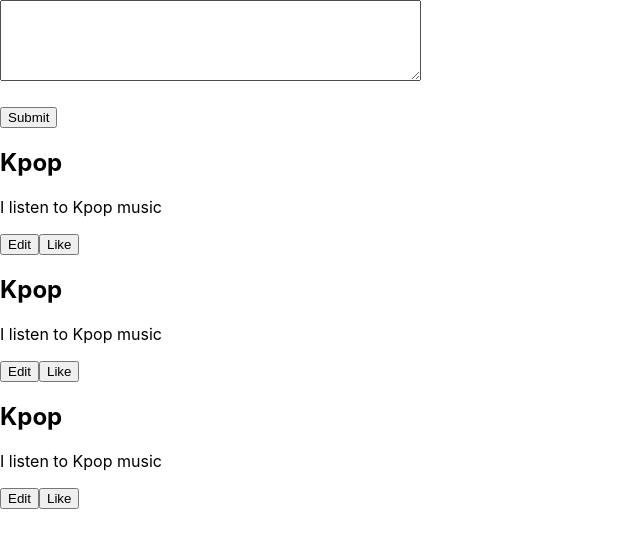
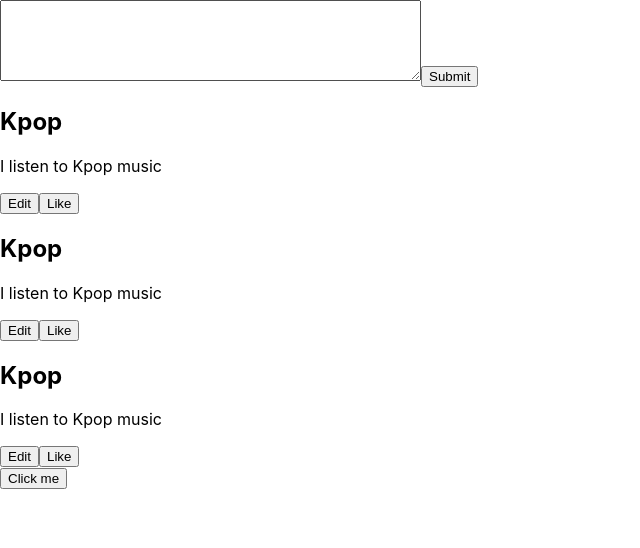
Before and after one commit to Jay890/ReactApp, a React (Create React App) app in the folder react-starter/: page / in a window 1280 px wide. Shown: the top 548 px of the page, without its empty margins (0-640 px from the left). Built offline with nearby package versions, Linux system fonts and the light colour scheme.

Commit message:
State
Passing down state function

```diff
--- a/react-starter/src/App.js
+++ b/react-starter/src/App.js
@@ -5,13 +5,13 @@ import TweetList from "./components/TweetList";
 
 function App() {
   // simple JS code e.g variables, functions
-  const name = "Kpop";
+  const [name, setName] = useState("Kpop");
   const message = "I listen to Kpop music";
   // JSX code
   return (
     <div className="box">
       <CreateTweet />
-      <TweetList name={name} message={message} />
+      <TweetList setName={setName} name={name} message={message} />
     </div>
   );
 }
--- a/react-starter/src/components/CreateTweet.js
+++ b/react-starter/src/components/CreateTweet.js
@@ -16,12 +16,9 @@ const CreateTweet = () => {
       <textarea
         value={textInput}
         onChange={userInputHander}
-        name=""
-        id=""
         cols="50"
         rows="5"
       ></textarea>
-      <h1 onClick={() => setTextInput("")}>{textInput}</h1>
       <button>Submit</button>
     </form>
   );
--- a/react-starter/src/components/TweetList.js
+++ b/react-starter/src/components/TweetList.js
@@ -1,12 +1,13 @@
 import React from "react";
 import Tweet from "./Tweet";
 
-const TweetList = ({ name, message }) => {
+const TweetList = ({ name, message, setName }) => {
   return (
     <div className="tweet-list">
       <Tweet name={name} message={message} />
       <Tweet name={name} message={message} />
       <Tweet name={name} message={message} />
+      <button onClick={() => setName("BTS")}>Click me</button>
     </div>
   );
 };
```
